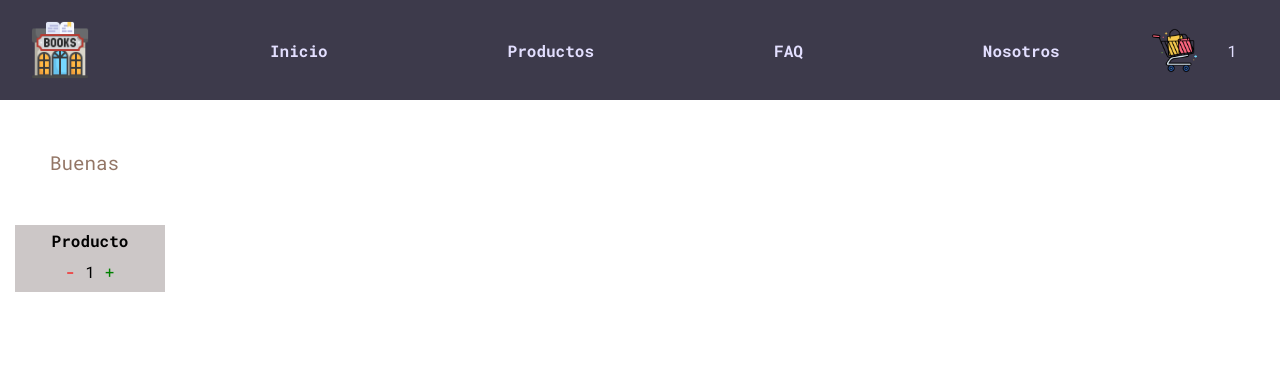
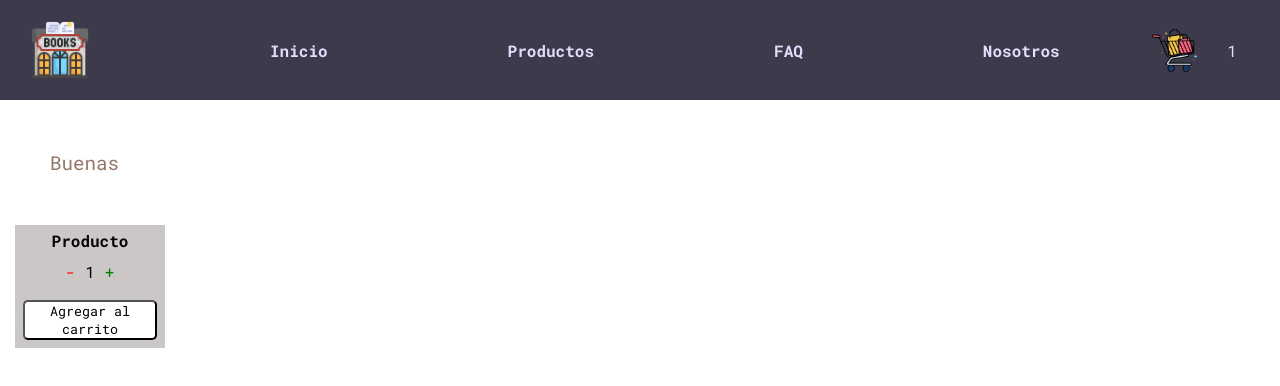
Before and after one commit to lcarmuega/CH-React, a React (Create React App) app: page / in a window 1280 px wide. Shown: the top 386 px of the page. Built offline with nearby package versions, Linux system fonts and the light colour scheme.

Commit message:
Desafio 4

```diff
--- a/src/components/ItemCount/index.jsx
+++ b/src/components/ItemCount/index.jsx
@@ -1,35 +1,43 @@
 import React, { useState } from 'react';
 import './styles.css';
 
-const ItemCount = () => {
+const ItemCount = ({ valorStock }) => {
     const [quantity, setQuantity] = useState(1);
-    const [stock, setStock] = useState(8);
+    const [stock, setStock] = useState(valorStock);
 
     const addItem = () => {
-        if(quantity < stock){
         setQuantity(quantity + 1);
-        } else {
-            alert("No hay stock disponible!");
+    }
+
+    const removeItem = () => {
+        if (quantity > 1) {
+            setQuantity(quantity - 1);
         }
     }
 
-    const removeItem = () => {
-        if(quantity > 1){
-            setQuantity(quantity - 1);
+    const addToCart = () => {
+        if (quantity <= stock) {
+            alert("Se agregaron los productos al carrito");
+            setStock(stock - quantity);
+            setQuantity(1);
         } else {
-            alert("No se puede restar otro item");
+            alert("No hay stock disponible para agregar los productos al carrito");
+            setQuantity(1);
         }
     }
 
     return (
+        <>
             <div className="counterContainer">
                 <h6 className="itemTitle">Producto</h6>
                 <div className="quantityContainer">
-                <span className="counterIcon" style={{color: "red"}} onClick={removeItem}>-</span>
+                    <span className="counterIcon" style={{ color: "red" }} onClick={removeItem}>-</span>
                     <span className="itemQuantity">{quantity}</span>
-                <span className="counterIcon" style={{color: "green"}}  onClick={addItem}>+</span>
+                    <span className="counterIcon" style={{ color: "green" }} onClick={addItem}>+</span>
                 </div>
+                <button className="counterButton" onClick={addToCart}>Agregar al carrito</button>
             </div>
+        </>
     )
 }
 
--- a/src/components/ItemCount/styles.css
+++ b/src/components/ItemCount/styles.css
@@ -31,3 +31,11 @@
     font-family: 'Roboto Mono', monospace;
     user-select: none;
 }
+
+.counterButton {
+    user-select: none;
+    background-color: white;
+    font-family: 'Roboto Mono', monospace;
+    margin: 8px;
+    border-radius: 5px;
+}
--- a/src/components/ItemListContainer/index.jsx
+++ b/src/components/ItemListContainer/index.jsx
@@ -6,7 +6,7 @@ const ItemListContainer = ({ greeting }) => {
   return (
     <>
       <div className="greeting">{greeting}</div>
-      <ItemCount />
+      <ItemCount valorStock="8" />
     </>
   )
 }
```
Lines whose indentation alone changed are shown as unchanged.
